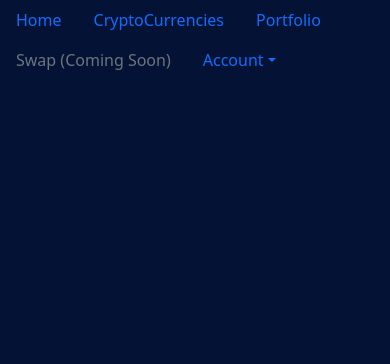
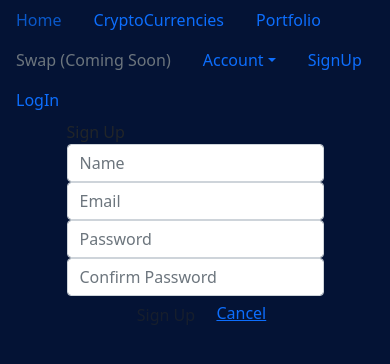
Before and after one commit to Git-Ge0rge/crypto-tracker, a React (Create React App) app: page /signup in a window 390 px wide. Shown: the top 364 px of the page. Built offline with nearby package versions, Linux system fonts and the light colour scheme.

Commit message:
Added Signup/Login interface
Adding users and passport.js next

```diff
--- a/src/components/CryptoTable/CryptoTable.jsx
+++ b/src/components/CryptoTable/CryptoTable.jsx
@@ -1,5 +1,4 @@
 import React, { useState, useEffect } from 'react'
-import axios from 'axios'
 import './CryptoTable.css'
 import { Table } from 'react-bootstrap';
 import TableRow from '../TableRow/TableRow'
@@ -15,7 +14,8 @@
             'X-RapidAPI-Host': 'coingecko.p.rapidapi.com',
             'X-RapidAPI-Key': '6cba93698emsh9da8258446107f2p10e7cajsna220d04c1023'
         }
-    };
+    }
+
     const fetchCoins = async () => {
         await fetch('https://coingecko.p.rapidapi.com/coins/markets?vs_currency=usd&page=1&per_page=100&order=market_cap_desc', options)
             .then(response => response.json())
--- a/src/components/NavBar/NavBar.jsx
+++ b/src/components/NavBar/NavBar.jsx
@@ -38,6 +38,16 @@
         <NavDropdown.Divider />
         <NavDropdown.Item eventKey="5.4">Log Out</NavDropdown.Item>
       </NavDropdown>
+      <Nav.Item>
+        <Nav.Link eventKey="6" href="/signup">
+          SignUp
+        </Nav.Link>
+      </Nav.Item>
+      <Nav.Item>
+        <Nav.Link eventKey="7" href="/login">
+          LogIn
+        </Nav.Link>
+      </Nav.Item>
     </Nav>
   )
 };
--- /dev/null
+++ b/src/components/SignupForm/SignupForm.jsx
@@ -0,0 +1,76 @@
+import React, { Component } from 'react';
+import { Link } from 'react-router-dom';
+// import userService from '../../utils/userService';
+
+class SignupForm extends Component {
+
+  state = {
+    name: '',
+    email: '',
+    password: '',
+    passwordConf: ''
+  };
+
+  handleChange = (e) => {
+    this.props.updateMessage('');
+    this.setState({
+      // Using ES2015 Computed Property Names
+      [e.target.name]: e.target.value
+    });
+  }
+
+  handleSubmit = async (e) => {
+    e.preventDefault();
+    try {
+      // await userService.signup(this.state);
+      this.props.handleSignup();
+      // Successfully signed up - show GamePage
+      this.props.history.push('/');
+    } catch (err) {
+      // Invalid user data (probably duplicate email)
+      this.props.updateMessage(err.message);
+    }
+  }
+
+  isFormInvalid() {
+    return !(this.state.name && this.state.email && this.state.password === this.state.passwordConf);
+  }
+
+  render() {
+    return (
+      <div>
+        <header className="header-footer">Sign Up</header>
+        <form className="form-horizontal" onSubmit={this.handleSubmit} >
+          <div className="form-group">
+            <div className="col-sm-12">
+              <input type="text" className="form-control" placeholder="Name" value={this.state.name} name="name" onChange={this.handleChange} />
+            </div>
+          </div>
+          <div className="form-group">
+            <div className="col-sm-12">
+              <input type="email" className="form-control" placeholder="Email" value={this.state.email} name="email" onChange={this.handleChange} />
+            </div>
+          </div>
+          <div className="form-group">
+            <div className="col-sm-12">
+              <input type="password" className="form-control" placeholder="Password" value={this.state.password} name="password" onChange={this.handleChange} />
+            </div>
+          </div>
+          <div className="form-group">
+            <div className="col-sm-12">
+              <input type="password" className="form-control" placeholder="Confirm Password" value={this.state.passwordConf} name="passwordConf" onChange={this.handleChange} />
+            </div>
+          </div>
+          <div className="form-group">
+            <div className="col-sm-12 text-center">
+              <button className="btn btn-default" disabled={this.isFormInvalid()}>Sign Up</button>&nbsp;&nbsp;
+              <Link to='/'>Cancel</Link>
+            </div>
+          </div>
+        </form>
+      </div>
+    );
+  }
+}
+
+export default SignupForm;
--- a/src/components/TableRow/TableRow.jsx
+++ b/src/components/TableRow/TableRow.jsx
@@ -11,7 +11,6 @@
             <td>{parseFloat(props.price_change_percentage_24h).toFixed(2)}%</td>
             <td>${props.market_cap.toLocaleString('en-US')}</td>
             <td>Chart Here</td>
-
         </tr>
     )
 }
--- a/src/pages/App/App.js
+++ b/src/pages/App/App.js
@@ -4,6 +4,8 @@
 import NavBar from '../../components/NavBar/NavBar'
 import HomePage from '../HomePage/HomePage'
 import CryptoPage from '../CryptoPage/CryptoPage'
+import SignupPage from '../SignupPage/SignupPage'
+import LoginPage from '../LoginPage/LoginPage'
 
 function App() {
 
@@ -22,6 +24,16 @@
               <CryptoPage/>
               }/>
           </Switch>
+          <Switch>
+              <Route path='/signup' render={() =>
+              <SignupPage/>
+              }/>
+          </Switch>
+          <Switch>
+              <Route path='/login' render={() =>
+              <LoginPage/>
+              }/>
+          </Switch>
       </div>
     </Router>
 
--- /dev/null
+++ b/src/pages/LoginPage/LoginPage.css
@@ -0,0 +1,7 @@
+.LoginPage {
+  display: flex;
+  flex-flow: column nowrap;
+  justify-content: center;
+  align-items: center;
+  margin-bottom: 50px;
+}
--- /dev/null
+++ b/src/pages/LoginPage/LoginPage.jsx
@@ -0,0 +1,59 @@
+import React, { Component } from 'react';
+import { Link } from 'react-router-dom';
+import './LoginPage.css';
+
+// import userService from '../../utils/userService'
+
+class LoginPage extends Component {
+
+  state = {
+    email: '',
+    pw: ''
+  };
+
+  handleChange = (e) => {
+    this.setState({
+      [e.target.name]: e.target.value
+    })
+  }
+
+  handleSubmit = async (e) => {
+    e.preventDefault();
+    try {
+    //   await userService.login({ ...this.state })
+      this.props.handleLogin();
+      this.props.history.push('/');
+    } catch (err) {
+      console.log(err)
+      alert('Login Error:', err)
+    }
+  }
+
+  render() {
+    return (
+      <div className="LoginPage">
+        <header className="header-footer">Log In</header>
+        <form className="form-horizontal" onSubmit={this.handleSubmit} >
+          <div className="form-group">
+            <div className="col-sm-12">
+              <input type="email" className="form-control" placeholder="Email" value={this.state.email} name="email" onChange={this.handleChange} />
+            </div>
+          </div>
+          <div className="form-group">
+            <div className="col-sm-12">
+              <input type="password" className="form-control" placeholder="Password" value={this.state.pw} name="pw" onChange={this.handleChange} />
+            </div>
+          </div>
+          <div className="form-group">
+            <div className="col-sm-12 text-center">
+              <button className="btn btn-default">Log In</button>&nbsp;&nbsp;&nbsp;
+              <Link to='/'>Cancel</Link>
+            </div>
+          </div>
+        </form>
+      </div>
+    );
+  }
+}
+
+export default LoginPage;
--- /dev/null
+++ b/src/pages/SignupPage/SignupPage.css
@@ -0,0 +1,7 @@
+.SignupPage {
+  display: flex;
+  flex-flow: column nowrap;
+  justify-content: center;
+  align-items: center;
+  margin-bottom: 50px;
+}
--- /dev/null
+++ b/src/pages/SignupPage/SignupPage.jsx
@@ -0,0 +1,25 @@
+import React, { Component } from 'react';
+import SignupForm from '../../components/SignupForm/SignupForm';
+import './SignupPage.css';
+
+class SignupPage extends Component {
+  constructor(props) {
+    super(props);
+    this.state = {message: ''}
+  }
+
+  updateMessage = (msg) => {
+    this.setState({message: msg});
+  }
+
+  render() {
+    return (
+      <div className='SignupPage'>
+        <SignupForm {...this.props} updateMessage={this.updateMessage} />
+        <p>{this.state.message}</p>
+      </div>
+    );
+  }
+}
+
+export default SignupPage;
```
Also changed, not shown: 1 other file (tests, documents, lock files or other folders). Lines whose indentation alone changed are shown as unchanged.
